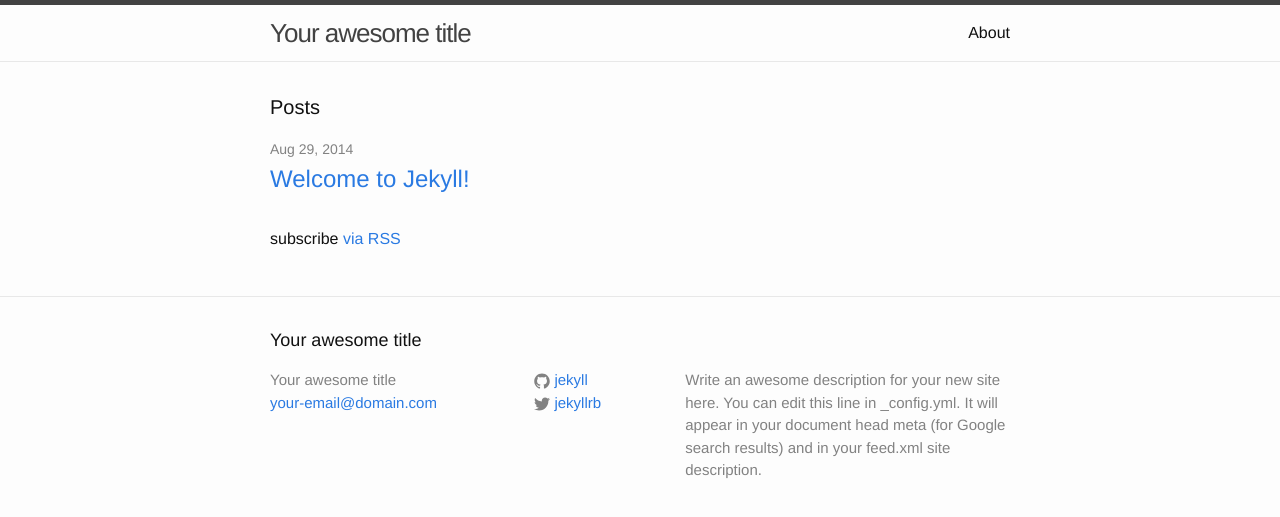
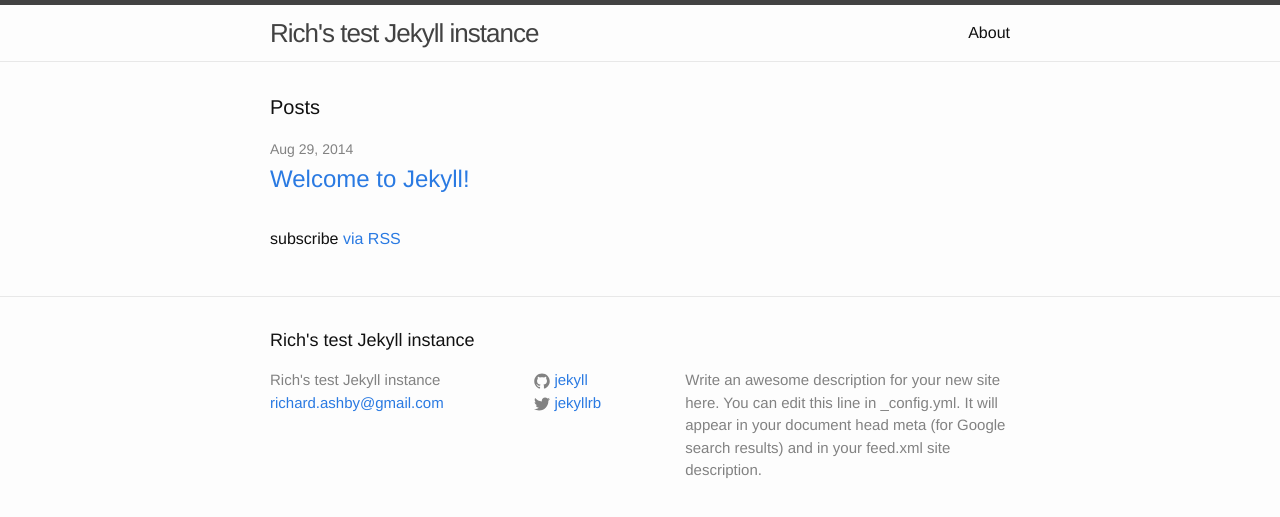
Before and after one commit to richashbyuk/thoughts, a Jekyll site: the page built from index.html, in a window 1280 px wide. Shown: the top 517 px of the page. Built offline with Jekyll 4.4.1, drawn with Linux system fonts in a browser that asks for light colours.

Commit message:
Update _config.yml

```diff
--- a/_config.yml
+++ b/_config.yml
@@ -1,6 +1,6 @@
 # Site settings
-title: Your awesome title
-email: your-email@domain.com
+title: Rich's test Jekyll instance
+email: richard.ashby@gmail.com
 description: > # this means to ignore newlines until "baseurl:"
   Write an awesome description for your new site here. You can edit this
   line in _config.yml. It will appear in your document head meta (for
```
